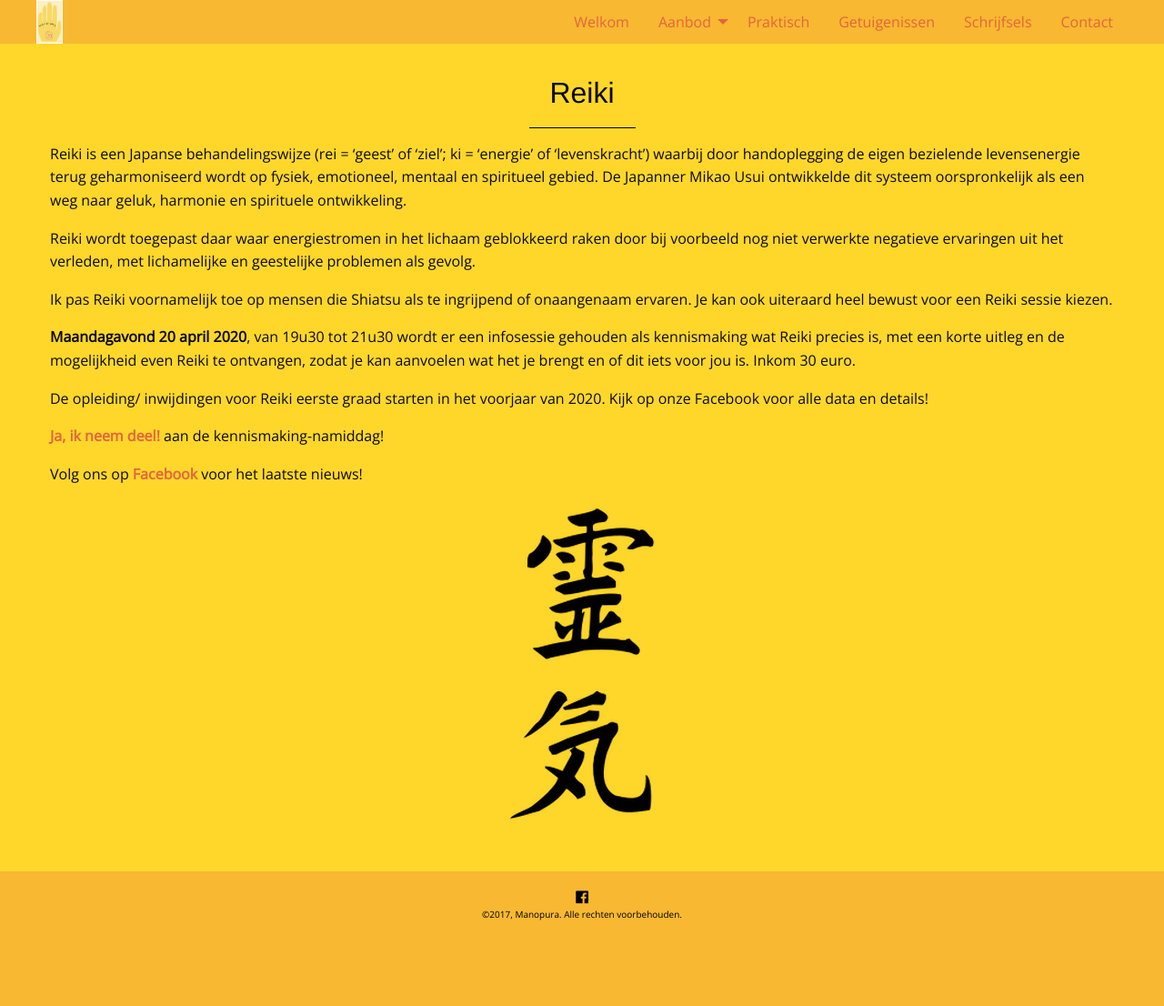
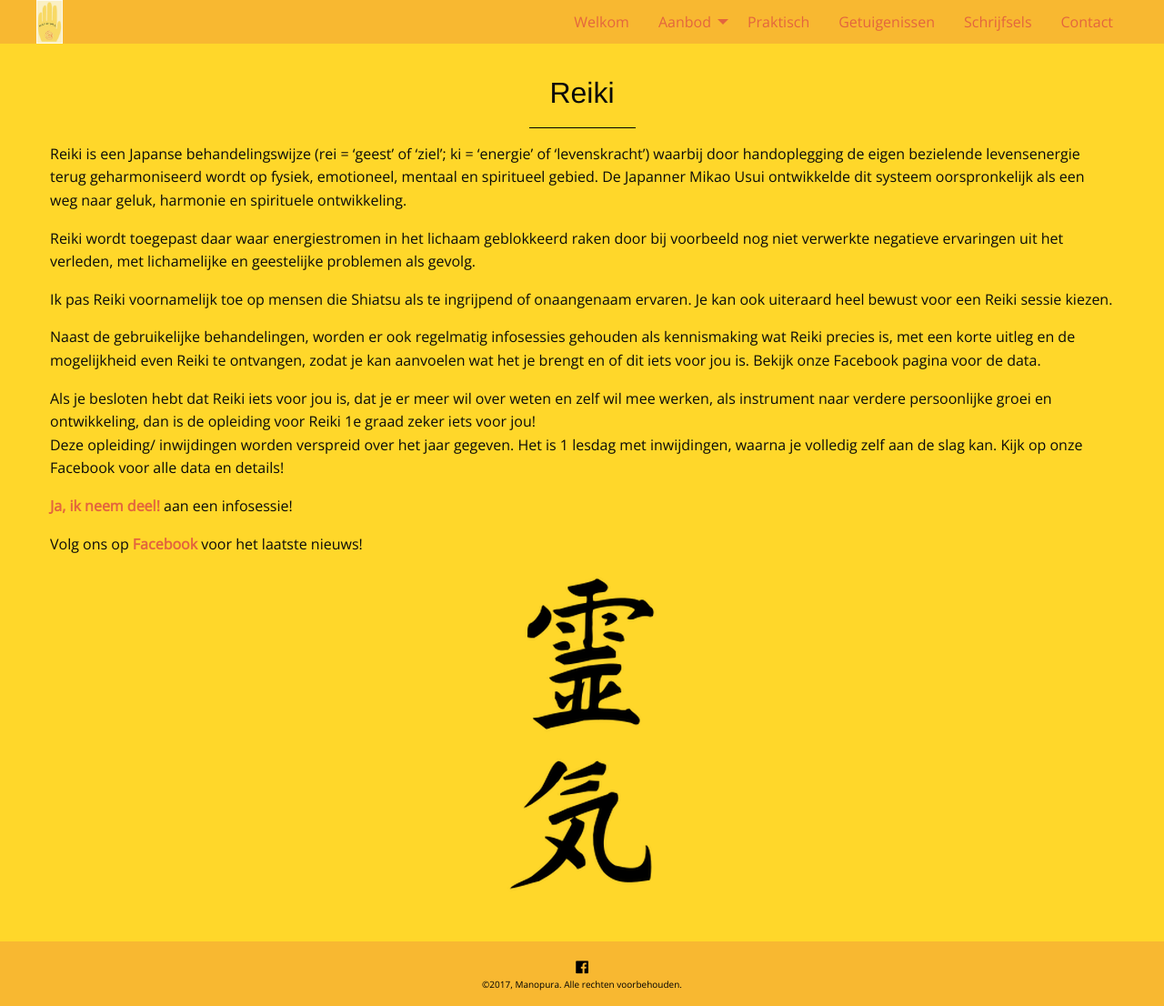
Before and after one commit to manopura/manopura.github.io, a Jekyll site: the page built from reiki.md, in a window 1280 px wide. Shown: the whole page at 91% size. Built offline with Jekyll 4.4.1, drawn with Linux system fonts in a browser that asks for light colours; nearby versions of some CDN libraries; our own code applies the rules of GitHub Pages for plain Markdown files; before the commit the page ends 1029 px from its top, so only the background shows below that.

Commit message:
Update reiki.md

```diff
--- a/reiki.md
+++ b/reiki.md
@@ -12,12 +12,13 @@ Reiki wordt toegepast daar waar energiestromen in het lichaam geblokkeerd raken
 Ik pas Reiki voornamelijk toe op mensen die Shiatsu als te ingrijpend of onaangenaam ervaren.
 Je kan ook uiteraard heel bewust voor een Reiki sessie kiezen.
 
-**Maandagavond 20 april 2020**, van 19u30 tot 21u30 wordt er een infosessie gehouden als kennismaking wat Reiki precies is, met een korte uitleg en de mogelijkheid even Reiki te ontvangen, zodat je kan aanvoelen wat het je brengt en of dit iets voor jou is. Inkom 30 euro.
+Naast de gebruikelijke behandelingen, worden er ook regelmatig infosessies gehouden als kennismaking wat Reiki precies is, met een korte uitleg en de mogelijkheid even Reiki te ontvangen, zodat je kan aanvoelen wat het je brengt en of dit iets voor jou is. Bekijk onze Facebook pagina voor de data.
 
-De opleiding/ inwijdingen voor Reiki eerste graad starten in het voorjaar van 2020. Kijk op onze Facebook voor alle data en details!
+Als je besloten hebt dat Reiki iets voor jou is, dat je er meer wil over weten en zelf wil mee werken, als instrument naar verdere persoonlijke groei en ontwikkeling, dan is de opleiding voor Reiki 1e graad zeker iets voor jou!
+Deze opleiding/ inwijdingen worden verspreid over het jaar gegeven. Het is 1 lesdag met inwijdingen, waarna je volledig zelf aan de slag kan. Kijk op onze Facebook voor alle data en details!
 
 
-[**Ja, ik neem deel!**](mailto:marian@manopura.be) aan de kennismaking-namiddag!
+[**Ja, ik neem deel!**](mailto:marian@manopura.be) aan een infosessie!
 
 Volg ons op [**Facebook**](https://www.facebook.com/manopura/) voor het laatste nieuws!
 
```
